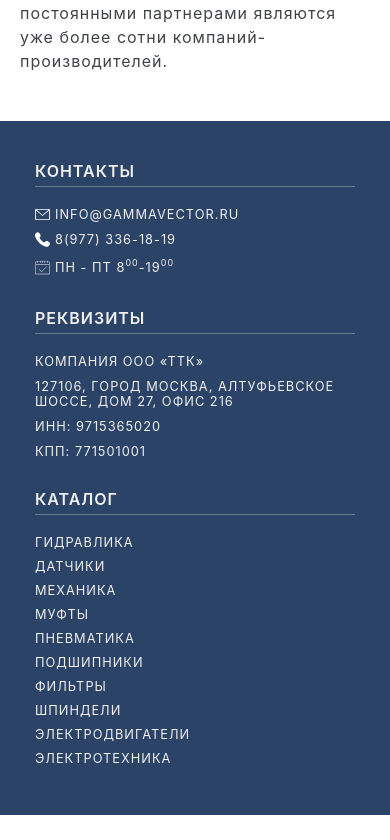
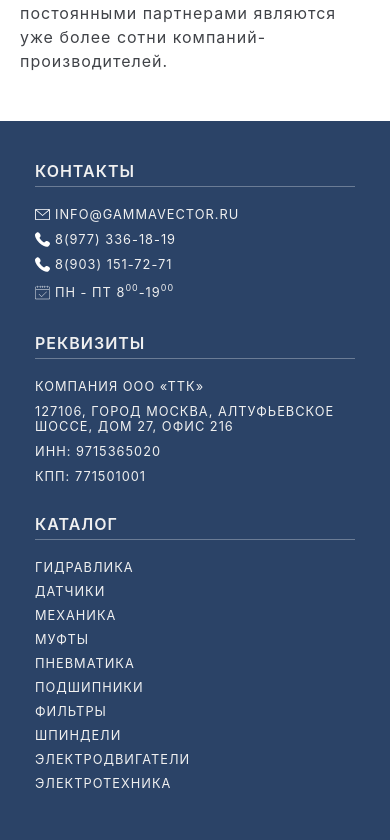
Before and after one commit to NikolyUrsegov/TTK, a React (Create React App) app: page /#/ in a window 390 px wide. Shown: the part 2663-3503 px from the top of the page. Before the commit the page ends 3478 px from the top, so only its background shows below. Built offline with nearby package versions, Linux system fonts and the light colour scheme.

Commit message:
add phone

```diff
--- a/src/components/footer/Footer.tsx
+++ b/src/components/footer/Footer.tsx
@@ -16,6 +16,7 @@
                         <TitleFooter title={'КОНТАКТЫ'}/>
                         <a href="mailto:info@gammavector.ru"><Icon icon={mail}/>info@gammavector.ru</a>
                         <a href="tel:+79773361819"><Icon icon={phone}/>8(977) 336-18-19</a>
+                        <a href="tel:+79031517271"><Icon icon={phone}/>8(903) 151-72-71</a>
                         <span><Icon icon={calendar}/>ПН - ПТ 8<span className={s.sup}>00</span>-19<span className={s.sup}>00</span></span>
                     </div>
                     <div className={s.requisitesBlock}>
```
